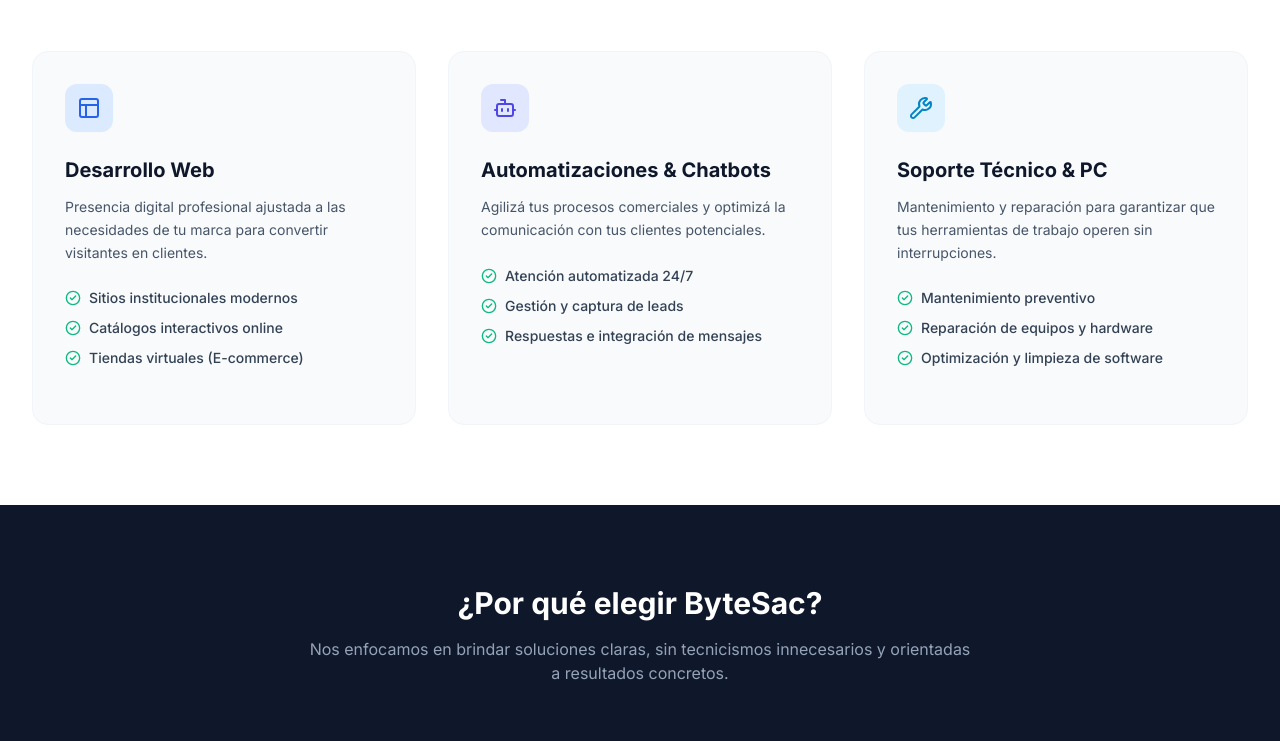
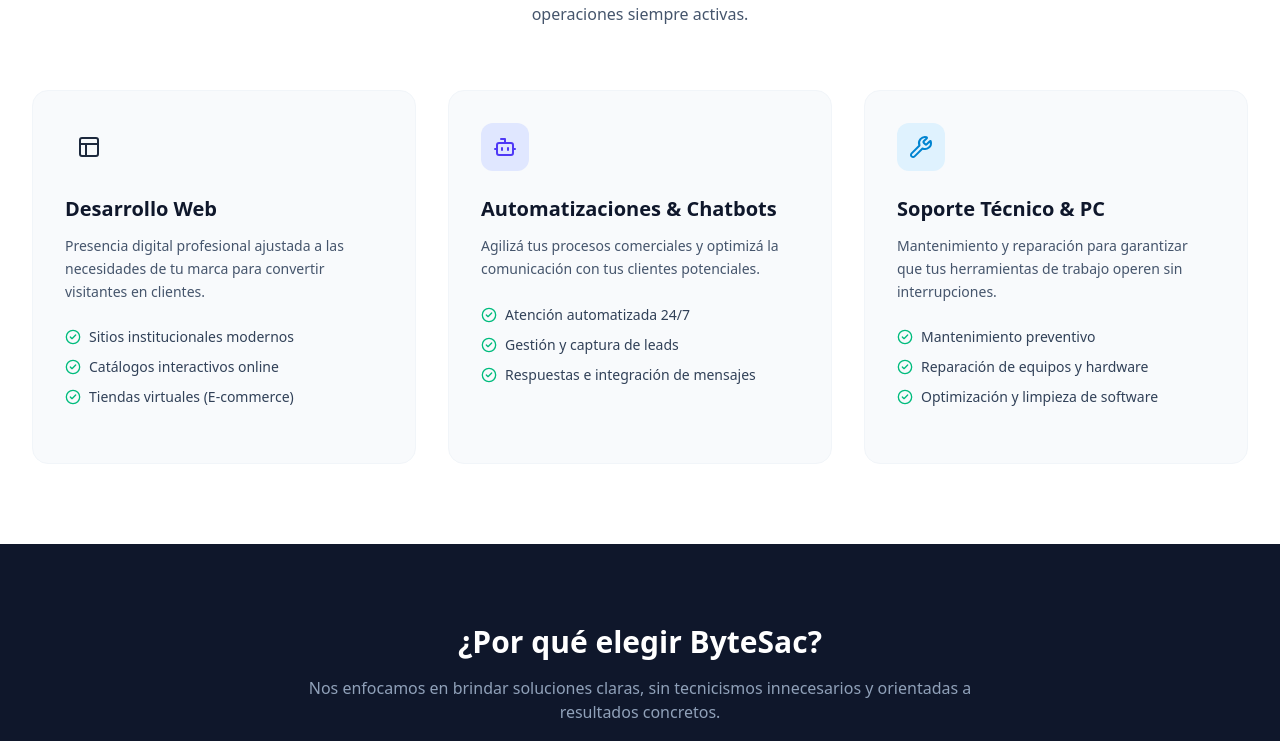
Before and after one commit to Angeluz88/Bytesac, a plain HTML site: page index.html in a window 1280 px wide. Shown: the part 810-1551 px from the top of the page. Drawn offline with nearby package versions, Linux system fonts and the light colour scheme.

Commit message:
fix tailwind cdn

```diff
--- a/index.html
+++ b/index.html
@@ -16,7 +16,7 @@
 
     <!-- Tailwind CSS CDN -->
 
-    <script src="https://cdn.tailwindcss.com"></script>
+    <script src="https://unpkg.com/@tailwindcss/browser@4"></script>
 
 
 
```
